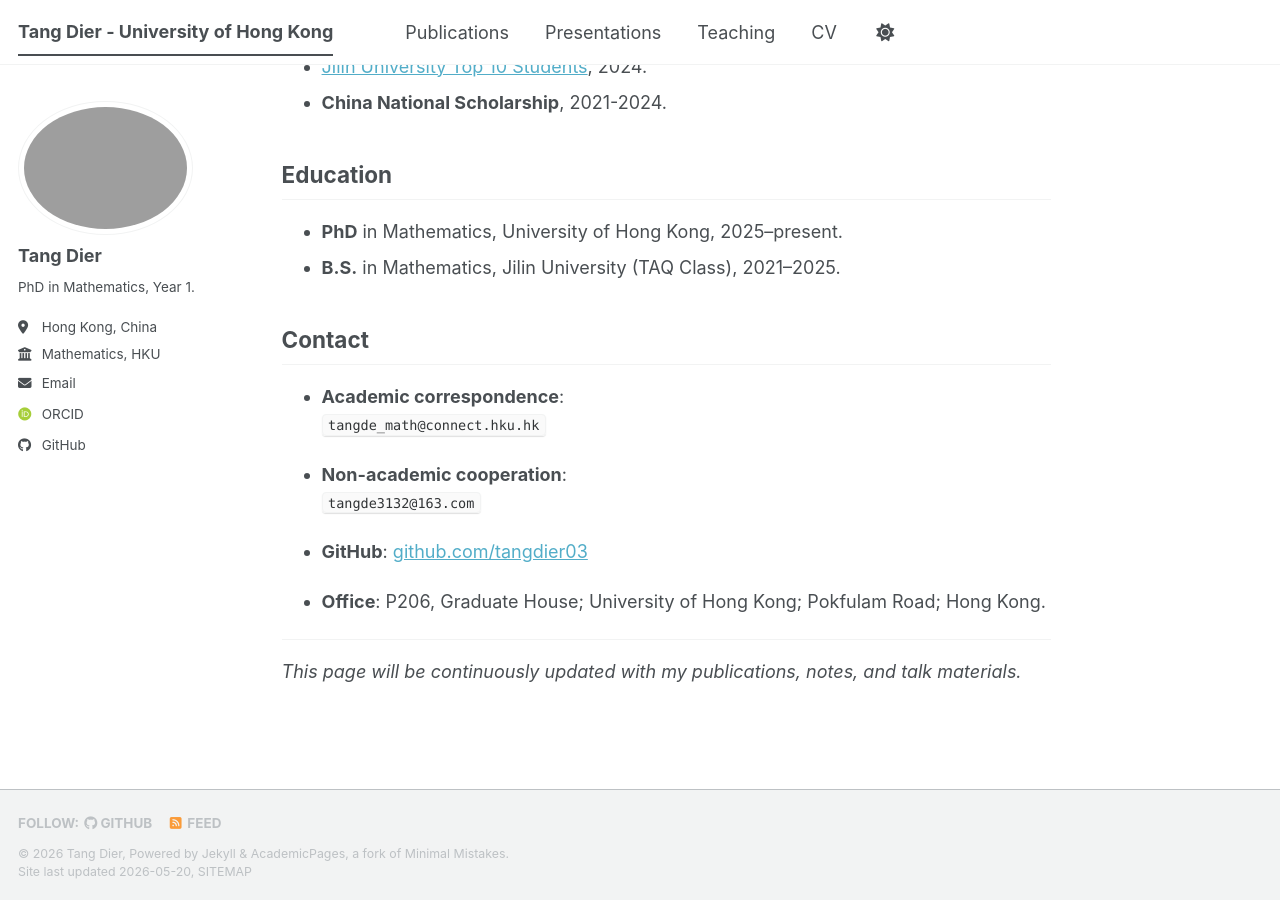
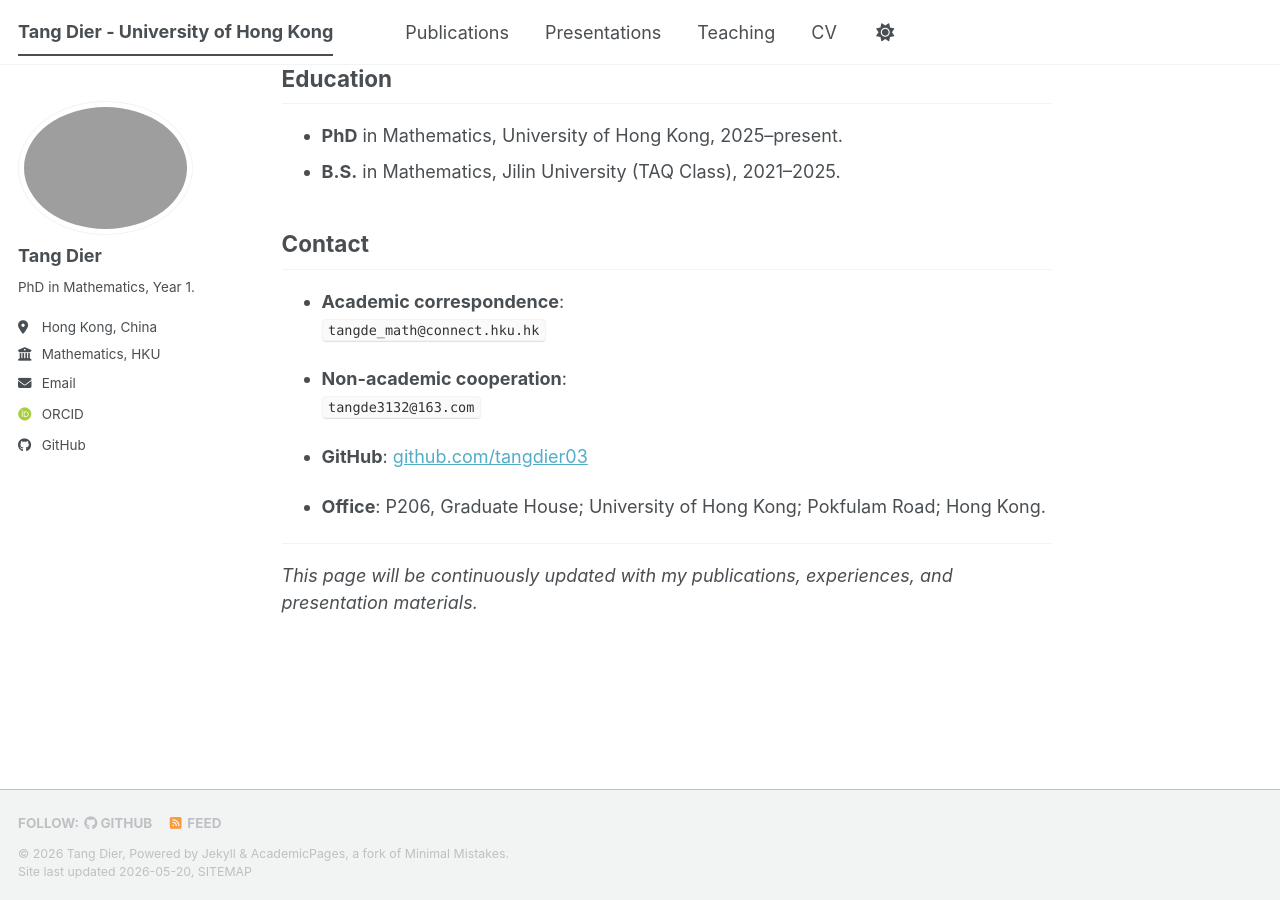
Before and after one commit to TangDier03/tangdier03.github.io, a Jekyll site: the page built from _pages/about.md, in a window 1280 px wide and 900 px high, scrolled down 895 px. Built offline with Jekyll 4.4.1, drawn with Linux system fonts in a browser that asks for light colours; some web fonts are replaced; a script bundle is joined from its source files by our own code; library files that are not in the unit come from our copies.

Commit message:
Update about.md

```diff
--- a/_pages/about.md
+++ b/_pages/about.md
@@ -58,4 +56,4 @@
 
 ---
 
-*This page will be continuously updated with my publications, notes, and talk materials.*
+*This page will be continuously updated with my publications, experiences, and presentation materials.*
```
Also changed, not shown: other parts of _pages/about.md (+0 -2 lines).
